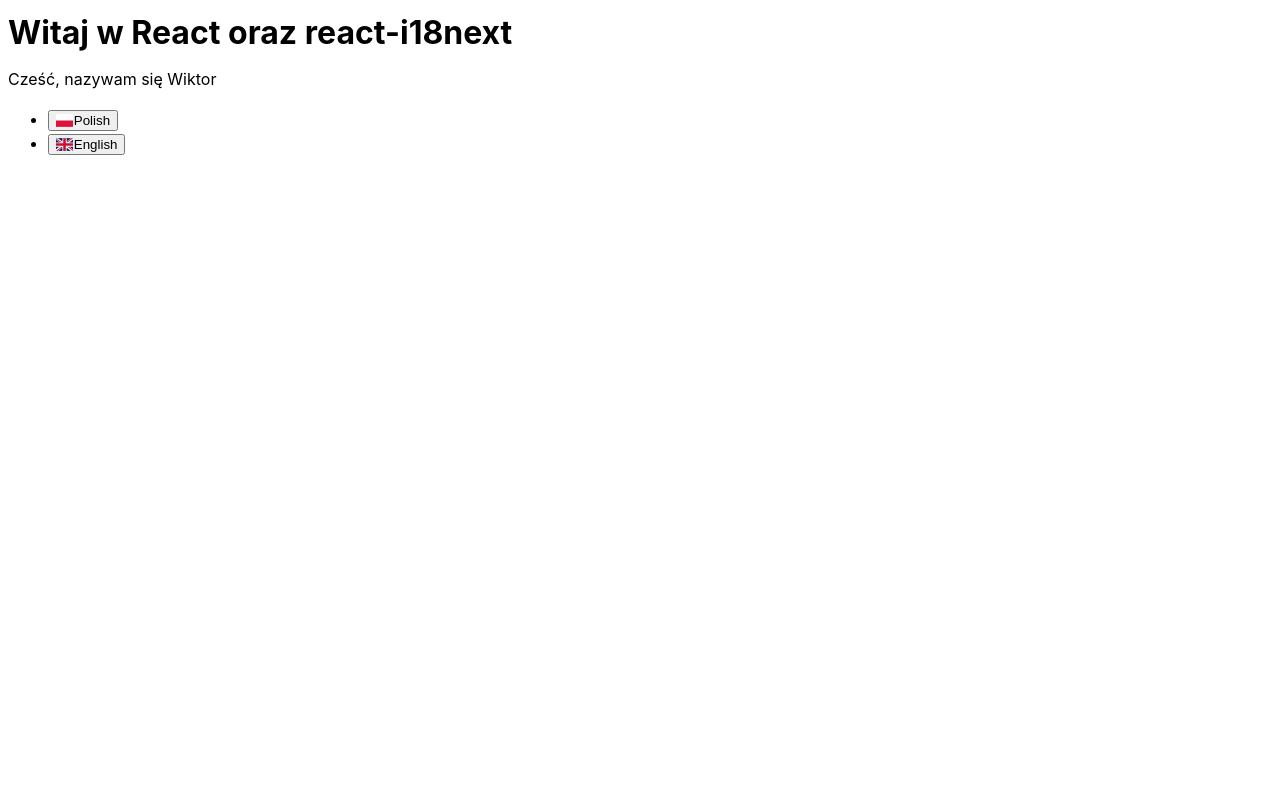
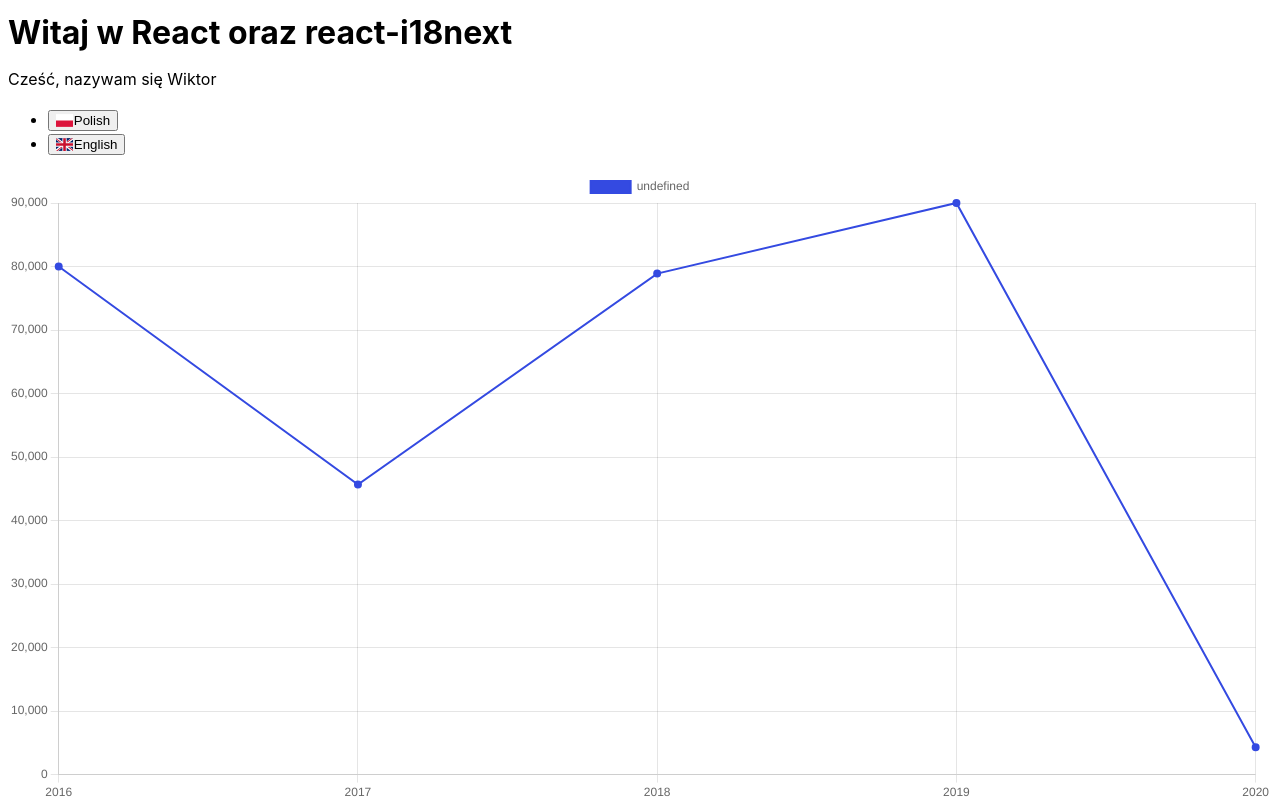
Before and after one commit to grupadotnet/Aqua-Sharp-Frontend, a React (Vite) app: page / in a window 1280 px wide. Built offline with nearby package versions, Linux system fonts and the light colour scheme.

Commit message:
first setup, config

```diff
--- a/package.json
+++ b/package.json
@@ -13,11 +13,13 @@
     "@fortawesome/fontawesome-svg-core": "^6.2.1",
     "@fortawesome/free-solid-svg-icons": "^6.2.1",
     "@fortawesome/react-fontawesome": "^0.2.0",
+    "chart.js": "^4.2.0",
     "flag-icons": "^6.6.6",
     "i18next": "^22.4.9",
     "i18next-browser-languagedetector": "^7.0.1",
     "i18next-http-backend": "^2.1.1",
     "react": "^18.2.0",
+    "react-chartjs-2": "^5.2.0",
     "react-dom": "^18.2.0",
     "react-i18next": "^12.1.4",
     "react-router-dom": "^6.6.2"
--- /dev/null
+++ b/src/components/chart/index.tsx
@@ -0,0 +1,66 @@
+import { Line } from 'react-chartjs-2';
+import { ChartData, CategoryScale } from 'chart.js';
+// eslint-disable-next-line @typescript-eslint/no-unused-vars
+import { Chart as ChartJS } from 'chart.js/auto';
+import { Point } from 'chart.js/dist/helpers/helpers.canvas';
+import { BubbleController } from 'chart.js/dist';
+
+const exampleData = [
+  {
+    id: 1,
+    year: 2016,
+    userGain: 80000,
+    userLost: 823,
+  },
+  {
+    id: 2,
+    year: 2017,
+    userGain: 45677,
+    userLost: 345,
+  },
+  {
+    id: 3,
+    year: 2018,
+    userGain: 78888,
+    userLost: 555,
+  },
+  {
+    id: 4,
+    year: 2019,
+    userGain: 90000,
+    userLost: 4555,
+  },
+  {
+    id: 5,
+    year: 2020,
+    userGain: 4300,
+    userLost: 234,
+  },
+];
+
+const Chart: React.FC = () => {
+  const data: ChartData<
+    'line',
+    (number | Point | [number, number] | BubbleController | null)[],
+    unknown
+  > = {
+    labels: exampleData.map((data) => data.year),
+    datasets: [
+      {
+        label: undefined,
+        data: exampleData.map((data) => data.userGain),
+        backgroundColor: ['#344AE1'],
+        borderColor: '#344AE1',
+        borderWidth: 2,
+      },
+    ],
+  };
+
+  ChartJS.register(CategoryScale);
+
+  const options = {};
+
+  return <Line data={data} options={options} />;
+};
+
+export default Chart;
--- a/src/pages/working/index.tsx
+++ b/src/pages/working/index.tsx
@@ -1,6 +1,7 @@
 import { useTranslation } from 'react-i18next';
 import { languages } from '../../assets/languages';
 import i18next from 'i18next';
+import Chart from '../../components/chart';
 
 export const Working: React.FC = () => {
   const { t } = useTranslation();
@@ -25,6 +26,9 @@
         ))}
       </ul>
       {/* i18next end */}
+      {/* chart start */}
+      <Chart />
+      {/* chart end */}
     </div>
   );
 };
```
Also changed, not shown: 1 other file (tests, documents, lock files or other folders).
